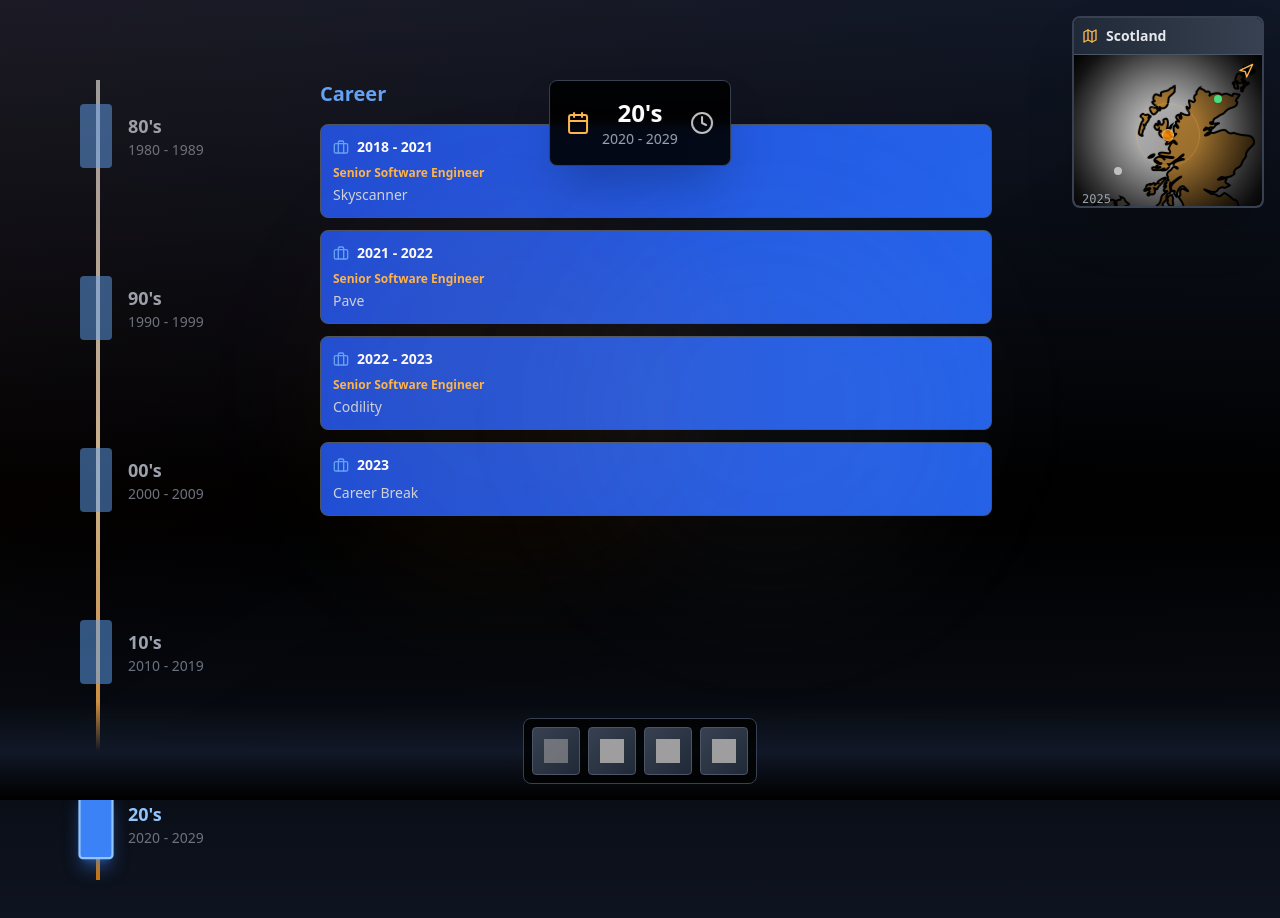
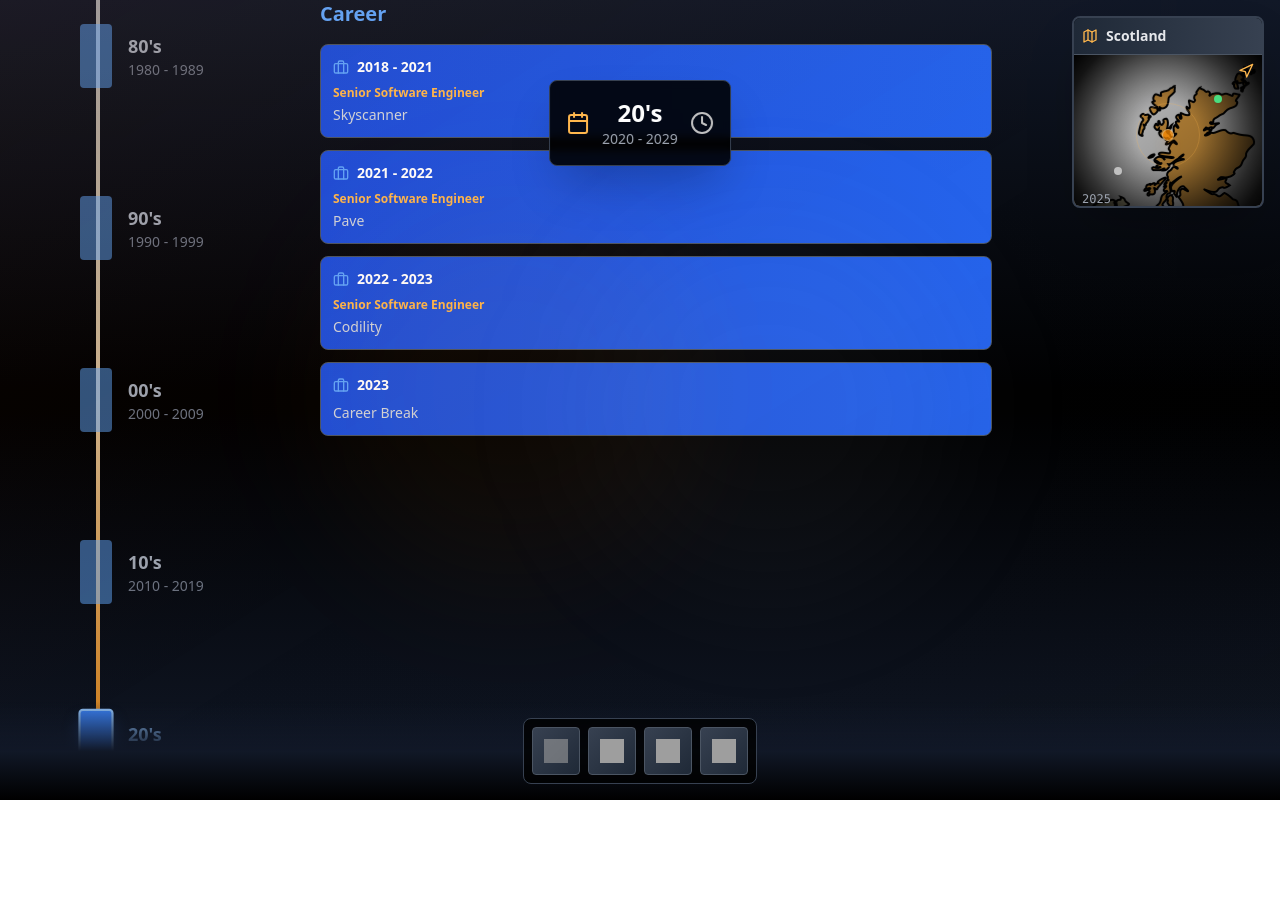
Before and after one commit to tatablack/career, a React (Vite) app: page / in a window 1280 px wide. Shown: the top 918 px of the page. After the commit the page ends 800 px from the top, so only its background shows below. Built offline with nearby package versions, Linux system fonts and the light colour scheme; grey boxes are pictures that could not be loaded.

Commit message:
Updated Timeline.tsx

```diff
--- a/src/components/Timeline.tsx
+++ b/src/components/Timeline.tsx
@@ -128,7 +128,7 @@ const Timeline: React.FC<TimelineProps> = ({ onYearChange }) => {
 
   return (
     <>
-      <div className="relative min-h-screen flex pt-20 pb-32">
+      <div className="relative min-h-screen flex">
         {/* Timeline Header */}
         <div className="fixed top-20 left-1/2 transform -translate-x-1/2 z-30 bg-black/90 backdrop-blur-sm rounded-lg p-4 border border-gray-700 shadow-2xl">
           <div className="flex items-center space-x-3">
```
